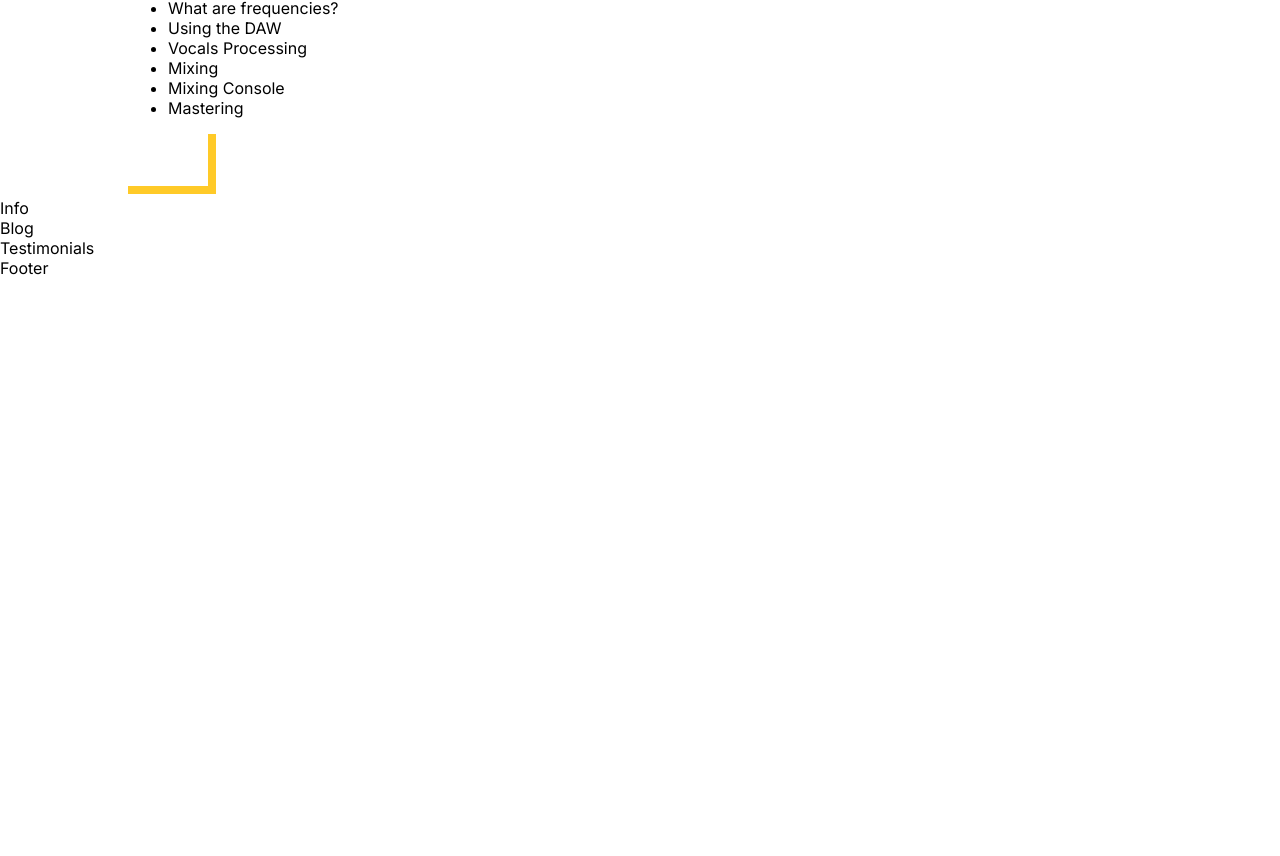
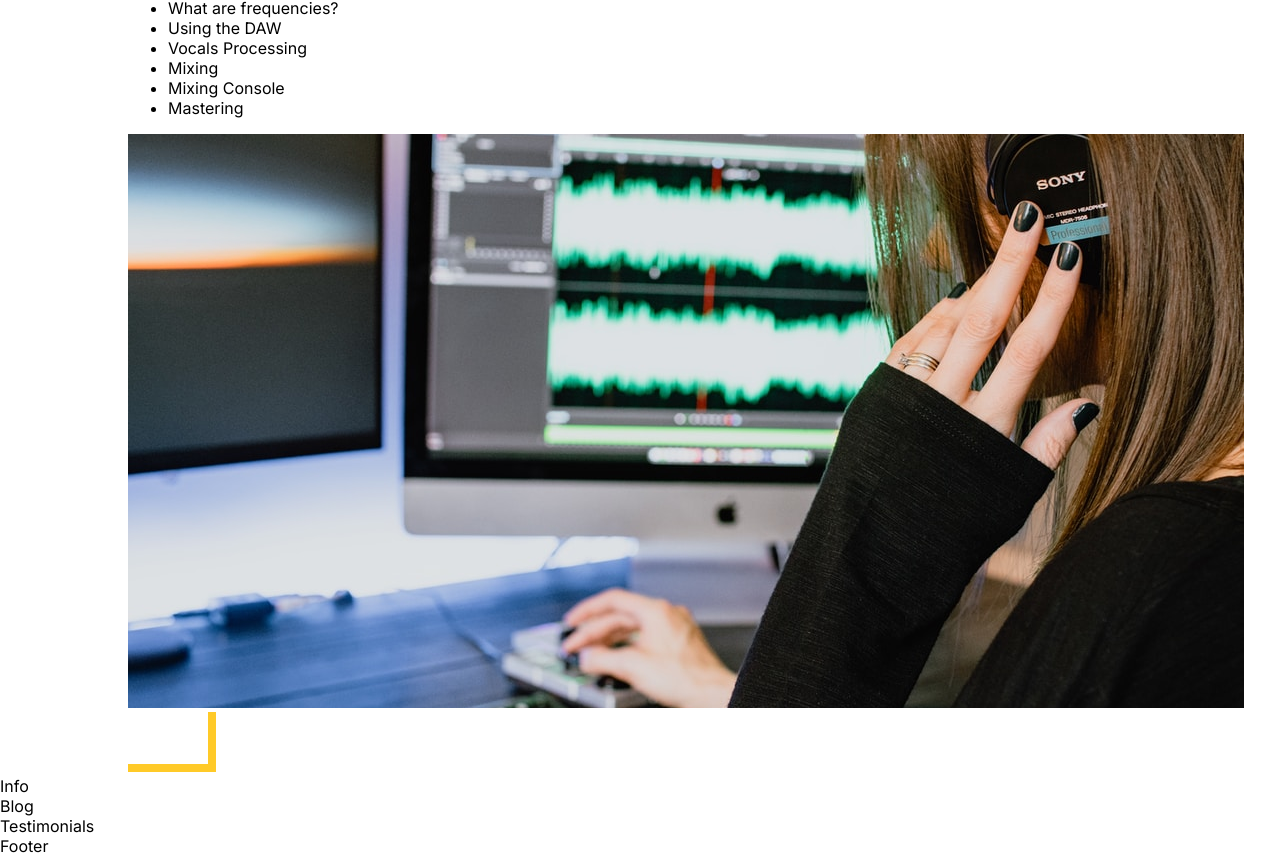
Before and after one commit to Nebenmor/sound-dzign, a React (Vite) app: page / in a window 1280 px wide. Shown: the part 871-1727 px from the top of the page. Before the commit the page ends 1149 px from the top, so only its background shows below. Built offline with nearby package versions, Linux system fonts and the light colour scheme.

Commit message:
implement image

```diff
--- a/src/components/Topics/Topics.jsx
+++ b/src/components/Topics/Topics.jsx
@@ -27,7 +27,9 @@ const Topics = () => {
             <li onMouseEnter={ () => setCurrentImage(mastering) } >Mastering</li>
           </ul>
 
-
+          <div className="topic-image">
+            <img src={currentImage} alt="" />
+          </div>
         </div>
         <img src={bgElement1} alt="bgElement1" className="bg-element-1" />
       </div>
```
